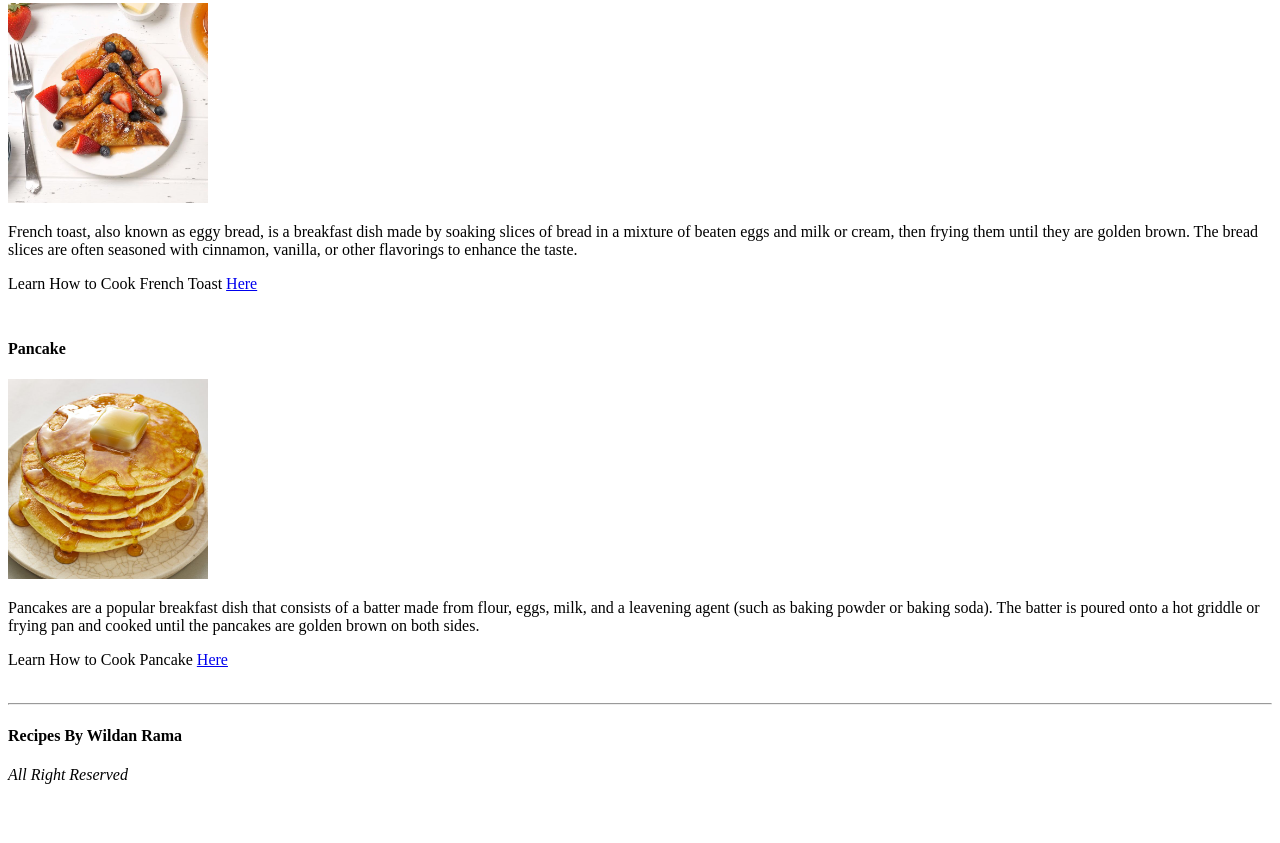
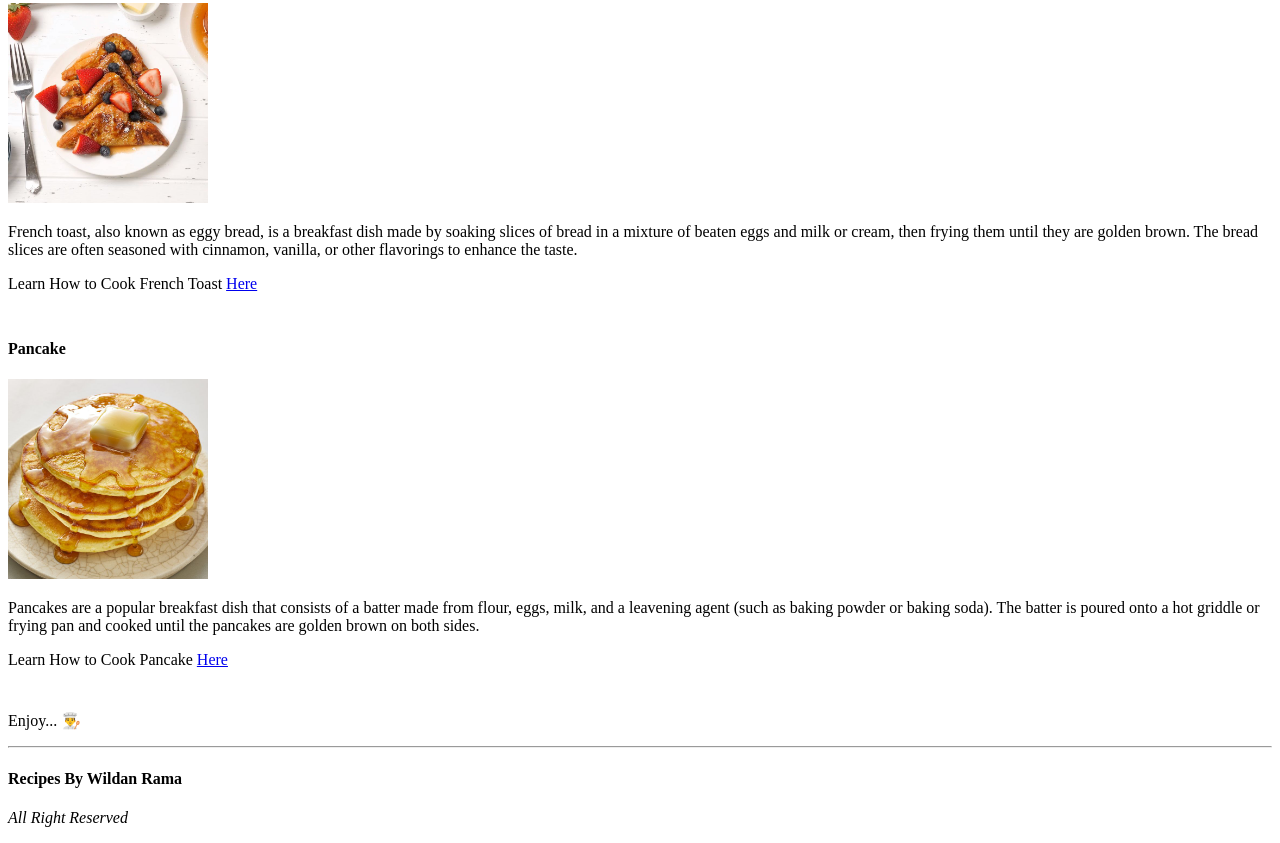
Before and after one commit to Dann789/project-beginner, a plain HTML site: page Web Page (html)/blog.html in a window 1280 px wide. Shown: the part 532-1375 px from the top of the page. Before the commit the page ends 1332 px from the top, so only its background shows below. Drawn offline with Linux system fonts and the light colour scheme.

Commit message:
add something

```diff
--- a/Web Page (html)/blog.html
+++ b/Web Page (html)/blog.html
@@ -58,6 +58,7 @@
                 <p>Pancakes are a popular breakfast dish that consists of a batter made from flour, eggs, milk, and a leavening agent (such as baking powder or baking soda). The batter is poured onto a hot griddle or frying pan and cooked until the pancakes are golden brown on both sides.</p>
                 <p>Learn How to Cook Pancake <a href="./blog-food/pancake.html">Here</a></p>
             </section>
+            <p>Enjoy... 👨‍🍳</p>
         </article>
         <hr>
     </main>
```
Also changed, not shown: Web Page (html)/index.html (+1 -0 lines).
